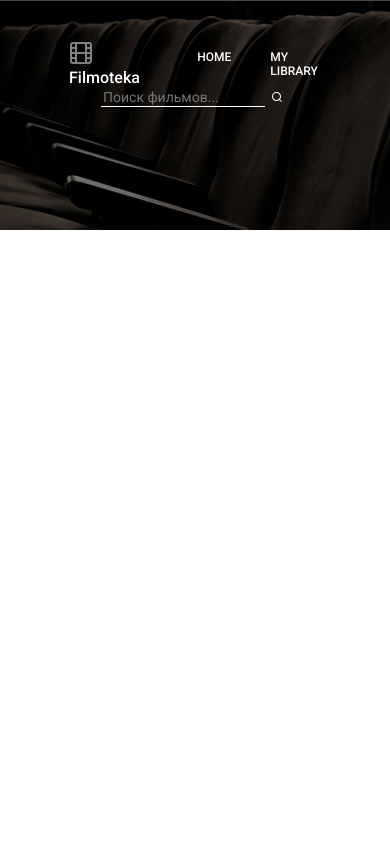
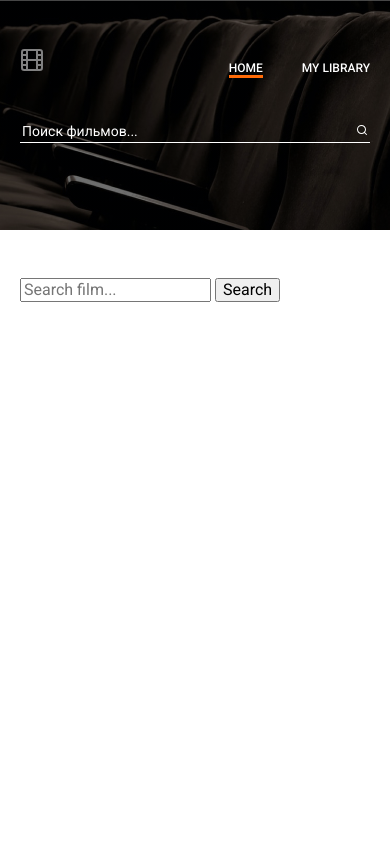
Before and after one commit to AnnaYegorova/filmoteka-project, a website built with Parcel: page src/index.html in a window 390 px wide. Shown: the top 844 px of the page. Built offline with nearby package versions, Linux system fonts and the light colour scheme.

Commit message:
create css search-section mobile, tablet, desktop

```diff
--- a/src/index.html
+++ b/src/index.html
@@ -22,13 +22,12 @@
   <body>
     <include src="partials/header.html"></include>
     <main>
+      <include src="./partials/my_search-form.html"></include>
       <include src="partials/gallery.html"></include>
     </main>
     <include src="partials/footer.html"></include>
     <!-- Так добавляются фрагменты в главные HTML-файлы страниц. -->
 
-    <!-- <include src="./partials/my_search-form.html"></include> -->
-
     <!-- Скрипт идёт последним в разметке. В нём уже подключен главный SASS-файл. -->
     <script src="./index.js"></script>
   </body>
--- a/src/partials/header.html
+++ b/src/partials/header.html
@@ -1,7 +1,8 @@
 <header class="header" id="header">
+  <h1 class="visually-hidden">Filmoteka</h1>
   <div class="container">
-    <div class="">
-      <nav class="header__navigation header-container">
+    <div class="header__section">
+      <nav class="header__navigation">
         <a class="logo nav-item__link">
           <svg class="logo-img">
             <use href="../src/images/sprites/sprite.svg#logo"></use>
@@ -13,11 +14,11 @@
               fill="freeze"
             />
           </svg>
-          Filmoteka</a
+          <span class="logo-name">Filmoteka</span></a
         >
         <ul class="navigation__list list">
           <li class="navigation__list-item">
-            <a class="nav-item__link link">HOME</a>
+            <a class="nav-item__link link is-current">HOME</a>
           </li>
           <li class="navigation__list-item">
             <a class="nav-item__link link">MY LIBRARY</a>
@@ -27,6 +28,7 @@
     </div>
 
     <section class="search__section">
+      <h2 class="visually-hidden">Search section</h2>
       <form class="search-form" id="search-form">
         <input
           class="search-input"
--- a/src/sass/base/_container.scss
+++ b/src/sass/base/_container.scss
@@ -1,13 +1,15 @@
 .container {
-  width: 280px;
-  padding-left: 14px;
-  padding-right: 14px;
+  height: 230px;
+  padding-left: 20px;
+  padding-right: 20px;
   margin: 0 auto;
-  padding-top: 41px;
+  padding-top: 48px;
   @media screen and (min-width: 768px) {
-    width: 616px;
+    padding-left: 75px;
+    padding-right: 75px;
   }
   @media screen and (min-width: 1024px) {
-    width: 882px;
+    padding-left: 71px;
+    padding-right: 71px;
   }
 }
--- a/src/sass/layout/_header.scss
+++ b/src/sass/layout/_header.scss
@@ -13,10 +13,16 @@
   }
 }
 
-.header-container {
+.header__section {
+  padding-bottom: 45px;
+  @media screen and (min-width: 768px) {
+    padding-bottom: 37px;
+  }
+}
+.header__navigation {
   display: flex;
   justify-content: space-between;
-  align-items: center;
+  align-items: baseline;
   color: var(--second-text-color);
 }
 
@@ -25,6 +31,27 @@
   font-size: 12px;
   line-height: 1.17;
 }
-.navigation__list-item {
+.navigation__list-item:last-child {
   margin-left: 39px;
 }
+.navigation__list-item {
+  cursor: pointer;
+}
+.is-current {
+  border-bottom: 3px solid var(--accent-color);
+}
+.logo-img {
+  margin-right: 10px;
+}
+.logo-name {
+  display: none;
+  width: 24px;
+  height: 24px;
+  @media screen and (min-width: 768px) {
+    display: contents;
+    font-size: 30px;
+    line-height: 1.17px;
+  }
+  @media screen and (min-width: 1024px) {
+  }
+}
--- a/src/sass/layout/_my_search_form.scss
+++ b/src/sass/layout/_my_search_form.scss
@@ -1,54 +1,54 @@
-body {
-  font-family: -apple-system, BlinkMacSystemFont, 'Segoe UI', Roboto, Helvetica, Arial, sans-serif,
-    'Apple Color Emoji', 'Segoe UI Emoji', 'Segoe UI Symbol';
+// body {
+//   font-family: -apple-system, BlinkMacSystemFont, 'Segoe UI', Roboto, Helvetica, Arial, sans-serif,
+//     'Apple Color Emoji', 'Segoe UI Emoji', 'Segoe UI Symbol';
 
-  font-size: 24px;
-}
-.form {
-  background-color: rgb(119, 119, 238);
-  height: 40px;
-  display: flex;
-  align-items: center;
-  justify-content: center;
-  outline: 0;
-  font-size: 13px;
-}
-.button-search {
-  margin-left: 5px;
+//   font-size: 24px;
+// }
+// .form {
+//   background-color: rgb(119, 119, 238);
+//   height: 40px;
+//   display: flex;
+//   align-items: center;
+//   justify-content: center;
+//   outline: 0;
+//   font-size: 13px;
+// }
+// .button-search {
+//   margin-left: 5px;
 
-  border-radius: 2px;
-  border: rgb(119, 119, 238);
-  height: 20px;
-}
-.button-search:focus {
-  background-color: rgb(225, 225, 245);
-}
-.form-input {
-  border-radius: 2px;
-  border: rgb(238, 237, 245);
-  height: 20px;
-  width: 250px;
-  padding-left: 5px;
-}
-.form-input:focus {
-  outline: 0;
-  border-color: rgb(141, 193, 241);
-  box-shadow: 0 0 0 0.25rem rgba(51, 53, 184, 0.25);
-}
+//   border-radius: 2px;
+//   border: rgb(119, 119, 238);
+//   height: 20px;
+// }
+// .button-search:focus {
+//   background-color: rgb(225, 225, 245);
+// }
+// .form-input {
+//   border-radius: 2px;
+//   border: rgb(238, 237, 245);
+//   height: 20px;
+//   width: 250px;
+//   padding-left: 5px;
+// }
+// .form-input:focus {
+//   outline: 0;
+//   border-color: rgb(141, 193, 241);
+//   box-shadow: 0 0 0 0.25rem rgba(51, 53, 184, 0.25);
+// }
 
-.gallery {
-  display: flex;
-  flex-wrap: wrap;
-  padding: 10px;
-  justify-content: center;
-}
-.film-card {
-  display: block;
-  margin: 10px;
-  border-radius: 4px;
-  box-shadow: 0px 1px 3px 0px rgba(0, 0, 0, 0.2), 0px 1px 1px 0px rgba(0, 0, 0, 0.14),
-    0px 2px 1px -1px rgba(0, 0, 0, 0.12);
-}
-.film-card:hover {
-  transform: scale(1.03);
-}
+// .gallery {
+//   display: flex;
+//   flex-wrap: wrap;
+//   padding: 10px;
+//   justify-content: center;
+// }
+// .film-card {
+//   display: block;
+//   margin: 10px;
+//   border-radius: 4px;
+//   box-shadow: 0px 1px 3px 0px rgba(0, 0, 0, 0.2), 0px 1px 1px 0px rgba(0, 0, 0, 0.14),
+//     0px 2px 1px -1px rgba(0, 0, 0, 0.12);
+// }
+// .film-card:hover {
+//   transform: scale(1.03);
+// }
--- a/src/sass/layout/_search_form.scss
+++ b/src/sass/layout/_search_form.scss
@@ -3,6 +3,10 @@
   height: 12px;
 }
 .search__btn {
+  display: block;
+  width: 20px;
+  justify-content: center;
+  align-items: center;
   border: transparent;
   background-color: transparent;
 }
@@ -20,18 +24,29 @@
 .search-form {
   display: flex;
   align-items: center;
-  justify-content: center;
+  justify-content: space-between;
   margin-left: auto;
   margin-right: auto;
+  border-bottom: 1px solid #ffffff;
+  @media screen and (min-width: 768px) {
+    width: 336px;
+  }
 }
 .search-input {
   background: transparent;
   border: none;
-  border-bottom: 1px solid #ffffff;
+
   outline: none;
+
   font-weight: 400;
   font-size: 14px;
   line-height: 1.14;
-  color: black;
+  color: #ffffff;
   width: inherit;
 }
+.search-input::placeholder {
+  color: #ffffff;
+  font-weight: 400;
+  font-size: 14px;
+  line-height: 1.14;
+}
--- a/src/sass/main.scss
+++ b/src/sass/main.scss
@@ -12,4 +12,5 @@
 @import './layout/footer';
 @import './layout/gallery';
 @import './layout/search_form';
+@import './layout/my_search_form';
 @import './layout/header';
```
